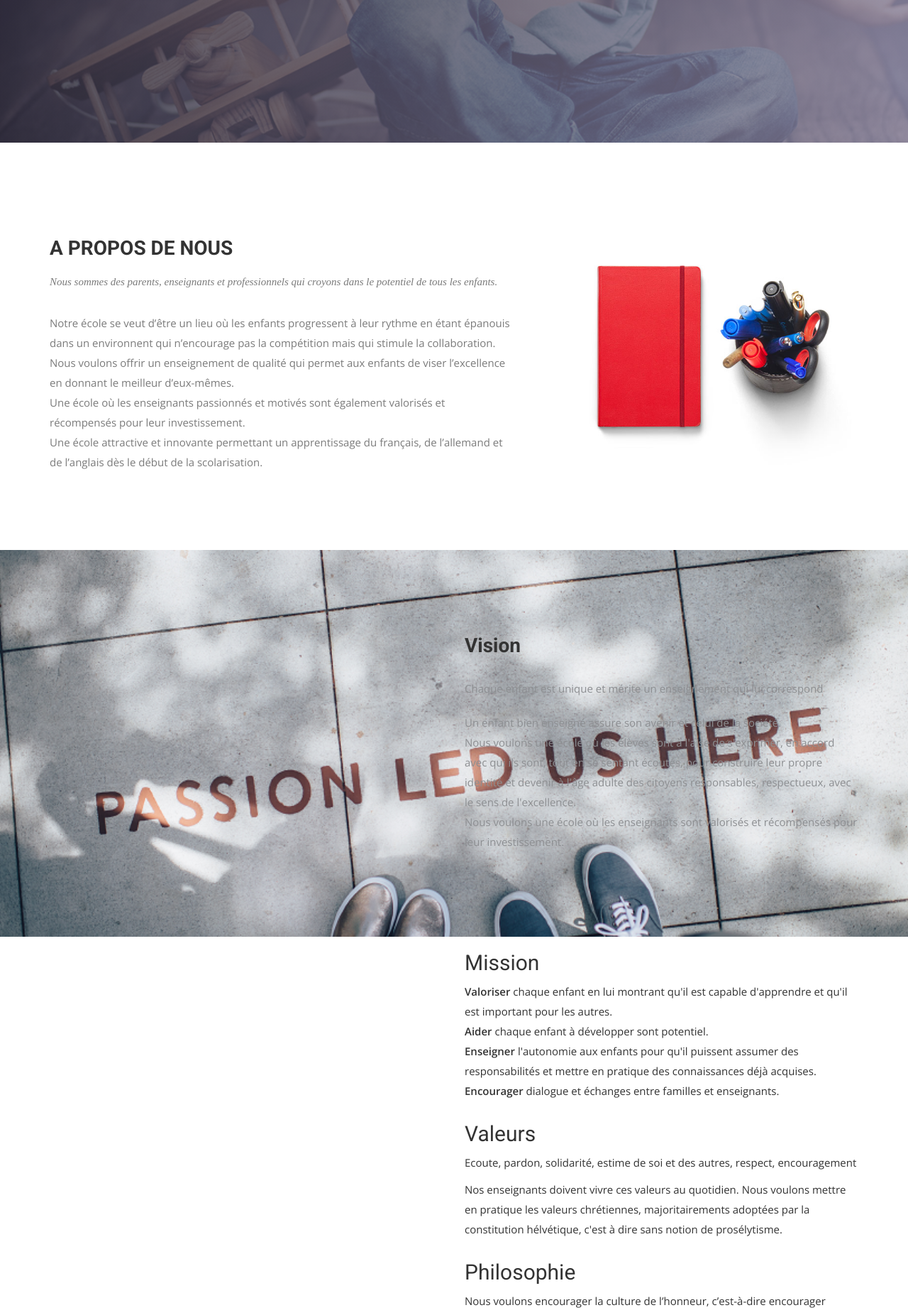
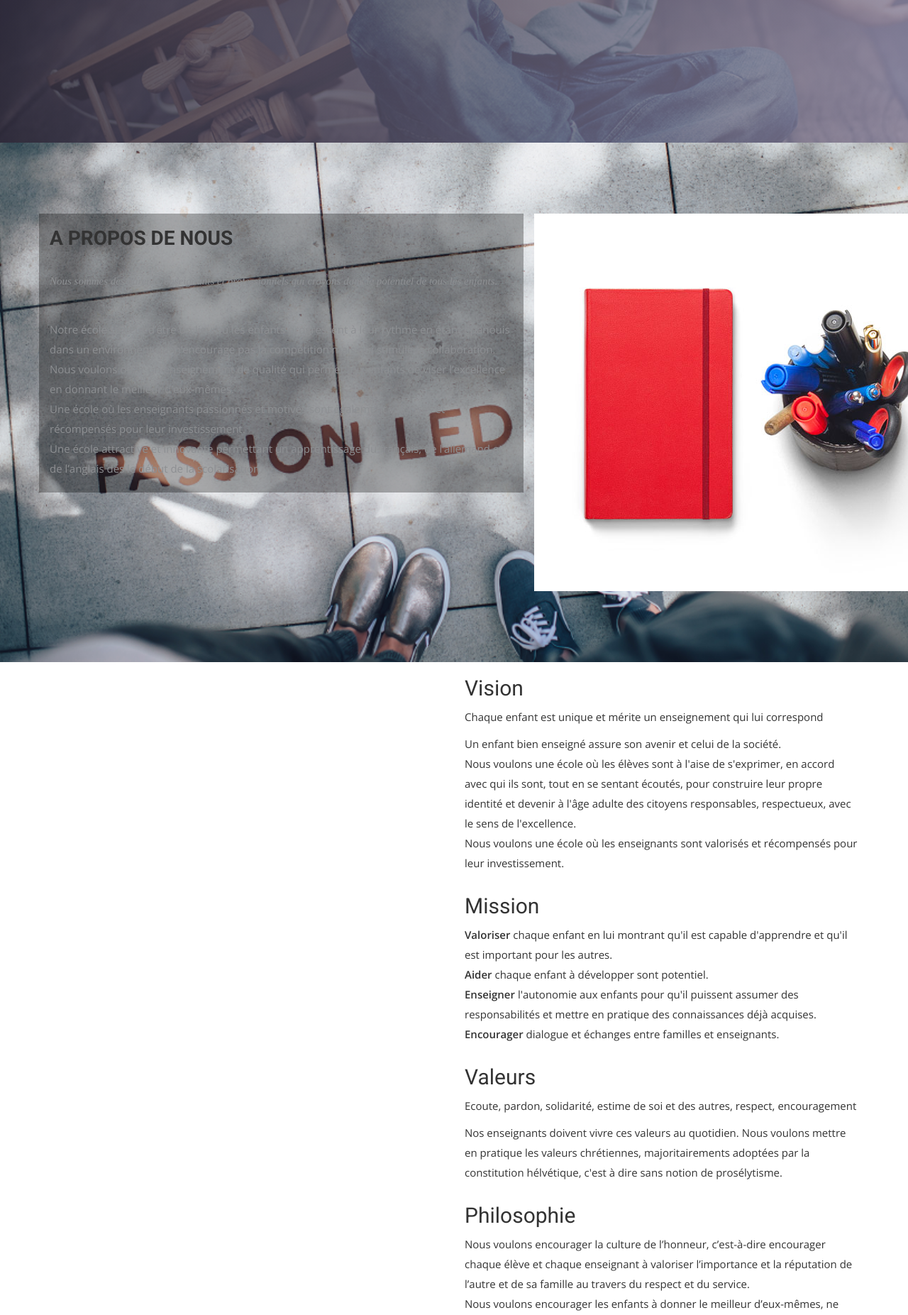
Before and after one commit to midjoule/lifeschool, a Jekyll site: the page built from index.html, in a window 1280 px wide. Shown: the part 664-2517 px from the top of the page at 71% size. Built offline with Jekyll 4.4.1, drawn with Linux system fonts in a browser that asks for light colours; nearby versions of some CDN libraries; some web fonts are replaced.

Commit message:
Update index.html

```diff
--- a/index.html
+++ b/index.html
@@ -19,10 +19,10 @@ permalink: /
   </div>
 </section>
 <!-- Wrapper Start -->
-<section id="intro">
+<section id="feature">
   <div class="container">
     <div class="row">
-      <div class="col-md-7 col-sm-12">
+      <div class="col-md-7 col-sm-12" style="background-color: #b2b2b2;  background-color: rgba(0, 0, 0, .3);">
         <div class="block">
           <div class="section-title">
             <h2>A propos de nous</h2>
@@ -43,7 +43,7 @@ permalink: /
   </div>
 </section>
 
-<section id="feature">
+<section id="vision">
 <div class="container">
   <div class="row">
     <div class="col-md-6 col-md-offset-6">
```
